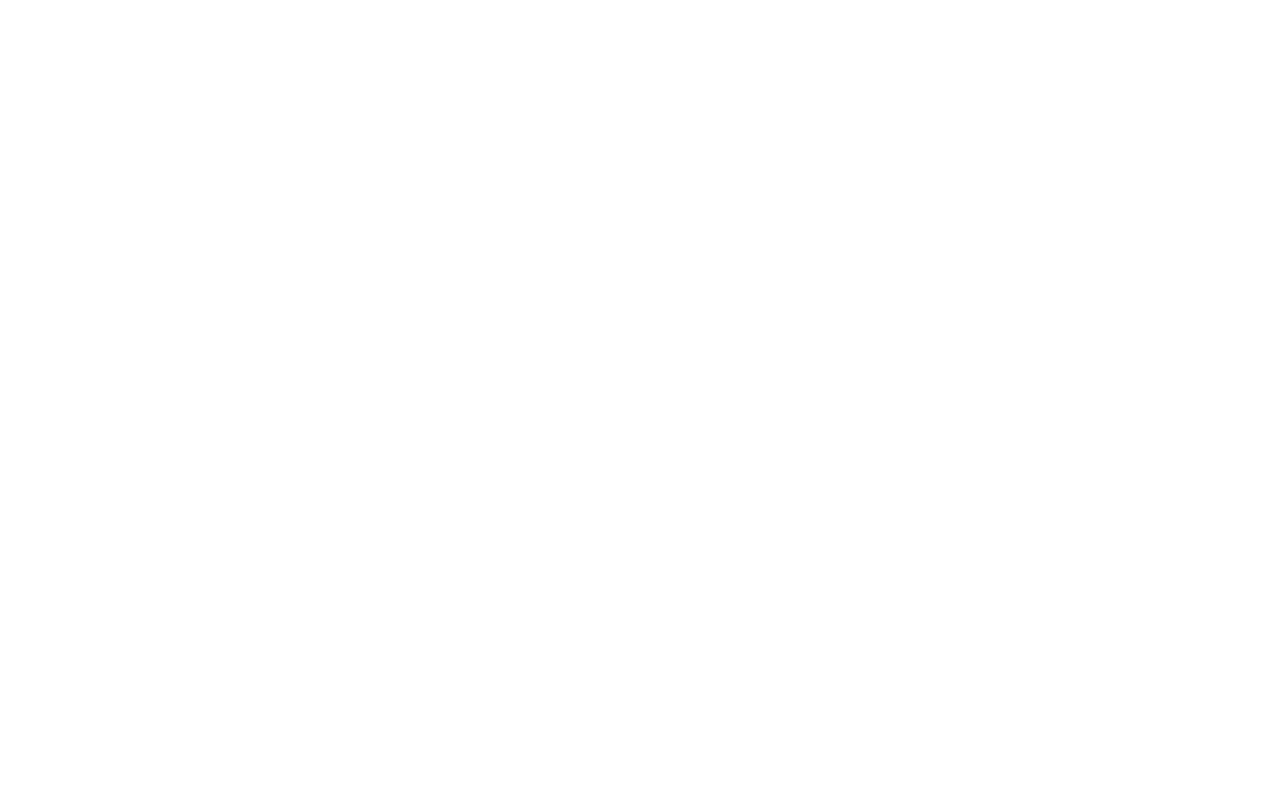
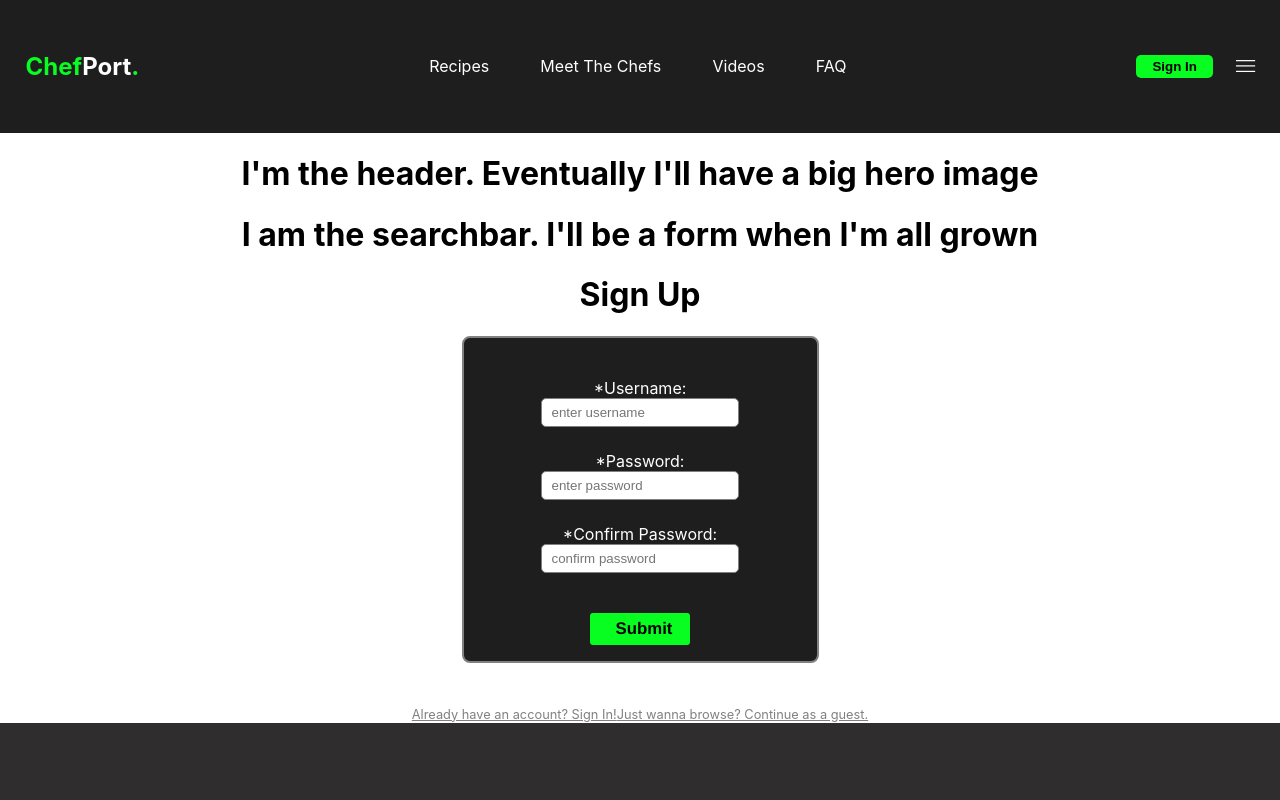
Before and after one commit to stackBlock/Chef-Portfolio-8-React-App, a React (Create React App) app in the folder chef-portfolio-app/: page /sign-up in a window 1280 px wide. Shown: the top 800 px of the page. Built offline with nearby package versions, Linux system fonts and the light colour scheme.

Commit message:
edits made to sign-in and sign-up components, new Sign Up Page created to house sign-up component

```diff
--- a/chef-portfolio-app/src/App.js
+++ b/chef-portfolio-app/src/App.js
@@ -2,6 +2,7 @@ import React from "react";
 import "./App.css";
 import GuestHomepage from "./pages/GuestHomepage";
 import SignInPage from "./pages/SignInPage";
+import SignUpPage from "./pages/SignUpPage";
 // import NewProfile from "./pages/NewProfile";
 import ChefProfile from "./pages/ChefProfile";
 import CreatePost from "./components/CreatePost";
@@ -15,6 +16,7 @@ function App() {
     <div className="App">
       <Route exact path="/" component={GuestHomepage} />
       <Route exact path="/sign-in" component={SignInPage} />
+      <Route exact path="/sign-up" component={SignUpPage} />
       {/* <Route exact path="/new-profile" component={NewProfile} /> */}
       <Route exact path="/chef-profile/:id" component={ChefProfile} />
       <Route path="/create-post" component={CreatePost} />
--- a/chef-portfolio-app/src/components/SignIn.js
+++ b/chef-portfolio-app/src/components/SignIn.js
@@ -1,7 +1,9 @@
-import React, { useState } from "react";
+import React from "react";
 import { Link } from "react-router-dom";
-import {Formik, Form, Field} from 'formik';
-import * as Yup from 'yup';
+import { Formik, Form, Field } from "formik";
+import * as Yup from "yup";
+
+///need to bring in state here
 
 const userSchema = Yup.object().shape({
   username: Yup.string()
@@ -13,15 +15,9 @@ const userSchema = Yup.object().shape({
 });
 
 function SignIn(props) {
-
-  const routeToNewProfile = () => {
-    props.history.push("/new-profile");
-  };
-
   return (
     <>
       <h1>Sign In</h1>
-
 
       <Formik
         initialValues={{
@@ -33,7 +29,7 @@ function SignIn(props) {
         }}
         validationSchema={userSchema}
         render={props => {
-            return(
+          return (
             <Form className="formContainer">
               <label>
                 *Username:
@@ -49,7 +45,6 @@ function SignIn(props) {
               ) : (
                 ""
               )}
-
 
               <label>
                 *Password:
@@ -67,20 +62,17 @@ function SignIn(props) {
               )}
 
               <input className="submitButton" type="submit" />
-
-              <button className="signUpSwitch">
-                Don't have an account? Sign up!
-              </button>
-
-              <Link to="/">
-                <button className="guestSignIn">
-                  Just wanna browse? Continue as a guest.
-                </button>
-              </Link>
             </Form>
           );
         }}
       />
+      <Link to="/sign-up" className="signUpSwitch">
+        Don't have an account? Sign up!
+      </Link>
+
+      <Link to="/" className="guestSignIn">
+        Just wanna browse? Continue as a guest.
+      </Link>
     </>
   );
 }
--- a/chef-portfolio-app/src/components/SignUp.js
+++ b/chef-portfolio-app/src/components/SignUp.js
@@ -1,16 +1,21 @@
 import React from "react";
 import { connect } from "react-redux";
+import { postNewChefProfile } from "../actions/index";
 
 import { Link } from "react-router-dom";
-import {Formik, Form, Field} from 'formik';
-import * as Yup from 'yup';
-import axios from 'axios';
-
+import { Formik, Form, Field } from "formik";
+import * as Yup from "yup";
 
 const userSchema = Yup.object().shape({
-  username: Yup.string().required().min(2),
-  password: Yup.string().required().min(3),
-  password: Yup.string().required().min(3)
+  username: Yup.string()
+    .required()
+    .min(2),
+  password: Yup.string()
+    .required()
+    .min(3),
+  password: Yup.string()
+    .required()
+    .min(3)
 });
 
 const SignUp = props => {
@@ -26,10 +31,11 @@ const SignUp = props => {
         }}
         onSubmit={(values, tools) => {
           tools.resetForm();
+          postNewChefProfile(values);
         }}
         validationSchema={userSchema}
         render={props => {
-            return(
+          return (
             <Form className="formContainer">
               <label>
                 *Username:
@@ -76,19 +82,21 @@ const SignUp = props => {
                 ""
               )}
 
-                <input className="submitButton" type="submit"/>
-
-                <button className="signUpSwitch">Already have an account? Sign In!</button>
-
-                <Link to="/"><button className="guestSignIn">Just wanna browse? Continue as a guest.</button></Link>
+              <input className="submitButton" type="submit" />
             </Form>
-            )
+          );
         }}
       />
+      <Link to="/sign-in" className="signUpSwitch">
+        Already have an account? Sign In!
+      </Link>
+
+      <Link to="/" className="guestSignIn">
+        Just wanna browse? Continue as a guest.
+      </Link>
     </>
   );
 };
-
 
 const mapStateToProps = state => {
   return {
--- /dev/null
+++ b/chef-portfolio-app/src/pages/SignUpPage.js
@@ -0,0 +1,21 @@
+import React from "react";
+import NavBar from "../universal/NavBar";
+import Header from "../components/Header";
+// import { Link } from "react-router-dom";
+import SearchBar from "../universal/SearchBar";
+import SignUp from "../components/SignUp";
+import Footer from "../universal/Footer";
+
+function SignUpPage(props) {
+  return (
+    <>
+      <NavBar />
+      <Header />
+      <SearchBar />
+      <SignUp />
+      <Footer />
+    </>
+  );
+}
+
+export default SignUpPage;
```
Lines whose indentation alone changed are shown as unchanged.
